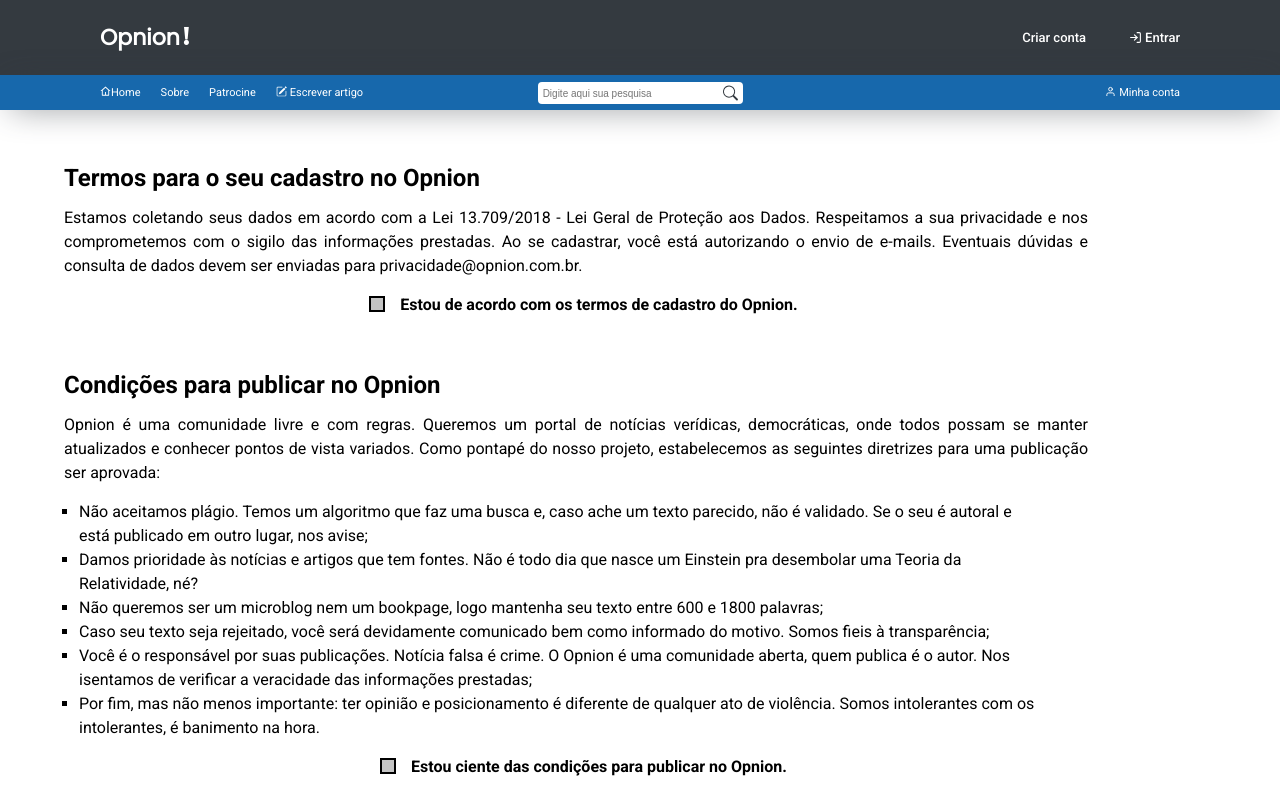
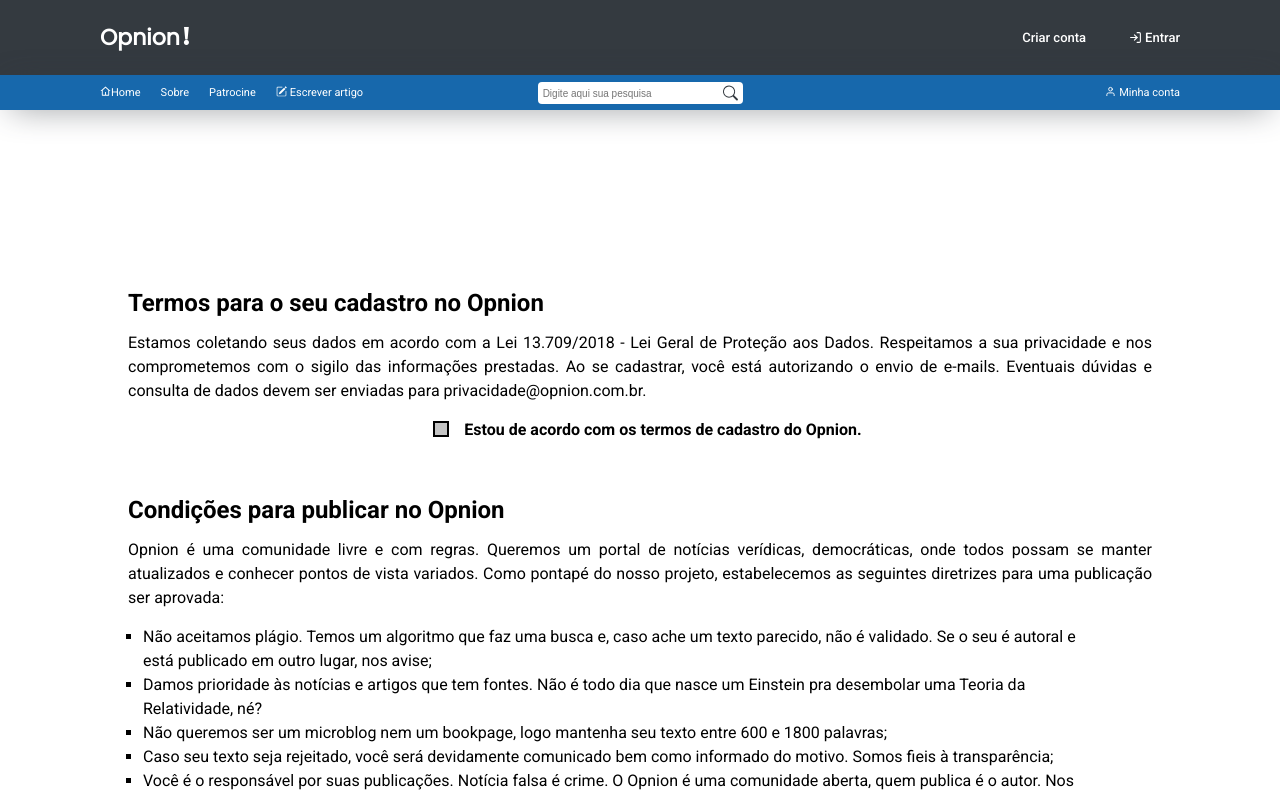
Before and after one commit to guilopreti/capstone-m3-grupo-3-vilson, a React (Create React App) app: page /terms in a window 1280 px wide. Shown: the top 795 px of the page. Built offline with nearby package versions, Linux system fonts and the light colour scheme; no server answers; a web font is replaced by a local one; what styled-breakpoints would draw is missing.

Commit message:
fix: margin acording to project directions

```diff
--- a/src/pages/TermsArticlePage/styled.js
+++ b/src/pages/TermsArticlePage/styled.js
@@ -1,7 +1,9 @@
 import styled from "styled-components";
 
 export const Container = styled.div`
-	width: 90vw;
+  margin-top: 155px;
+  margin-bottom: 100px;
+	width: 100%;
 	height: 100vh;
 	display: flex;
 	flex-direction: column;
```
